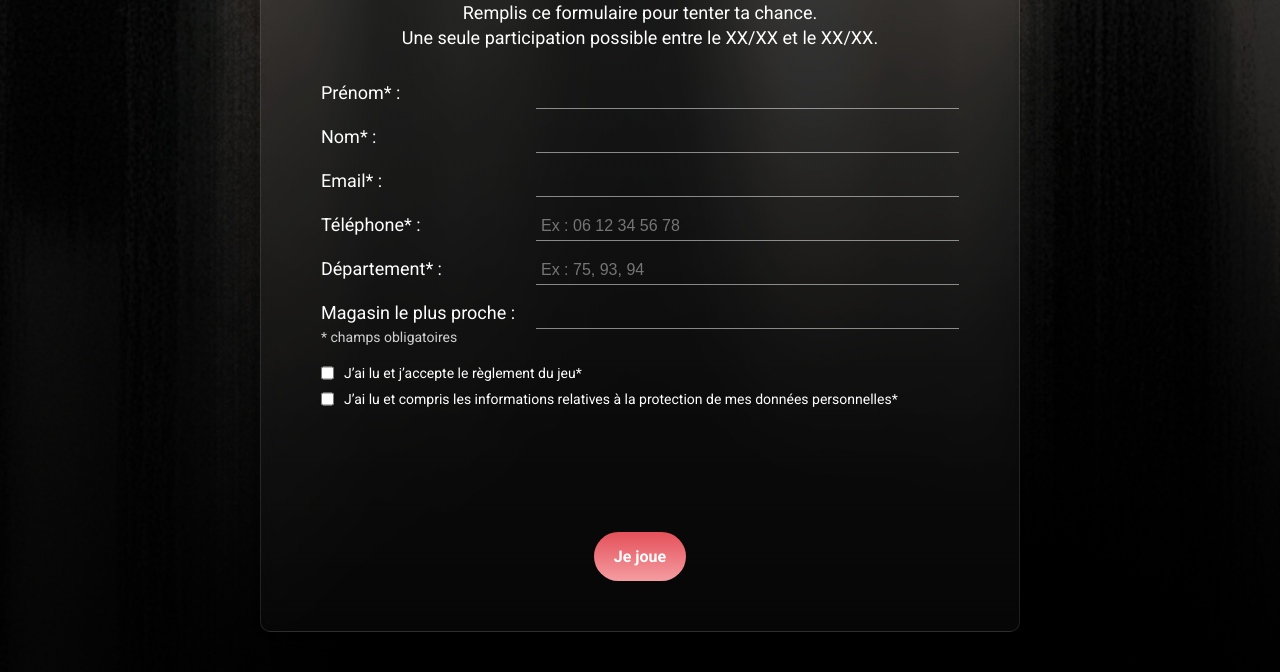
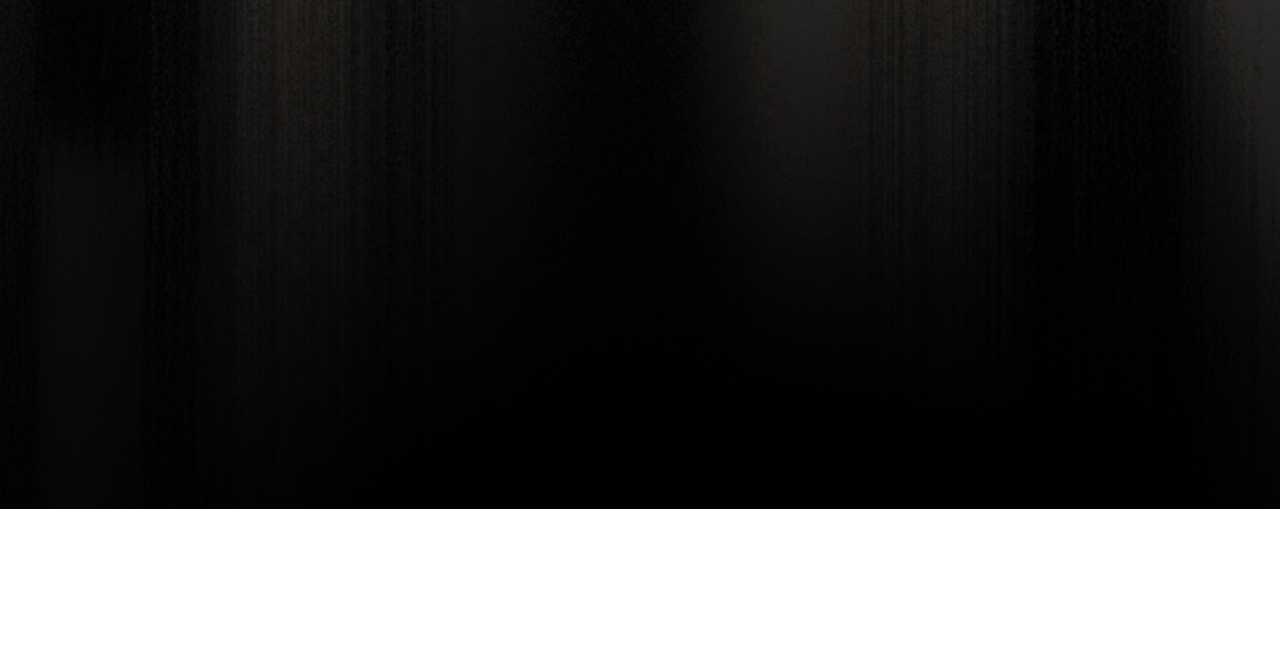
Before and after one commit to EliasBardes/Footlocker, a plain HTML site: page formulaire.html in a window 1280 px wide. Shown: the part 291-963 px from the top of the page. After the commit the page ends 800 px from the top, so only its background shows below. Drawn offline with Linux system fonts and the light colour scheme.

Commit message:
test : reestructuration

```diff
--- a/css/style.css
+++ b/css/style.css
@@ -222,125 +222,7 @@ header {
   content: url("../images/box-semi-closed.png");
 }
 
-/* --- PAGE Formulaire (Simplifiée) --- */
-
-form {
-  display: flex;
-  flex-direction: column;
-  flex: 1; /* Force le formulaire à s'étirer jusqu'au bas de la .card */
-  width: 100%;
-}
-
-.form-page {
-  display: flex;
-  justify-content: center;
-  align-items: center;
-  padding: 40px 0;
-}
-
-.card {
-  width: 760px;
-  height: 735px;
-  padding: 40px 60px;
-  border-radius: 10px;
-  background: linear-gradient(180deg, rgba(142, 142, 142, 0.15) 0%, rgba(40, 40, 40, 0.15) 100%);
-  backdrop-filter: blur(10px);
-  border: 1px solid rgba(255, 255, 255, 0.1);
-  box-shadow: 0px 4px 4px rgba(0, 0, 0, 0.25);
-  display: flex;
-  flex-direction: column;
-  gap: 30px;
-  align-items: center;
-}
-
-.card-header {
-  display: flex;
-  flex-direction: column;
-  align-items: center;
-  text-align: center;
-  width: 100%;
-  /* Pas besoin de gap ici car la .card gère l'espace avec le form */
-}
-
-.card-header h1 {
-  font-family: var(--font-title);
-  text-shadow: 0px 4px 4px rgba(0, 0, 0, 0.5);
-  font-size: 38px;
-  line-height: 1.1;
-  margin-bottom: 20px;
-  text-transform: none;
-}
-
-.card-header p {
-  font-size: 18px;
-  line-height: 1.4;
-  margin: 0 auto;
-  max-width: 500px; /* Pour forcer le retour à la ligne comme sur Figma */
-}
-
-#aide-obligatoire {
-  text-align: left;
-  font-size: 14px;
-  margin-bottom: 10px;
-  opacity: 0.8;
-}
-
-/* Alignement des champs */
-.fields-container {
-  display: flex;
-  width: 100%;
-  flex-direction: column;
-  gap: 15px;
-}
-
-.field {
-  display: flex;
-  align-items: center;
-  gap: 15px;
-}
-
-.field label {
-  width: 200px;
-  white-space: nowrap;
-  text-align: left;
-  font-size: 18px;
-  padding-bottom: 5px; /* Pour ne pas toucher la ligne */
-}
-
-.field input {
-  flex: 1;
-  background: transparent;
-  border: none;
-  border-bottom: 1px solid rgba(255, 255, 255, 0.5);
-  color: white;
-  padding: 5px;
-  outline: none;
-  font-size: 16px;
-  padding-bottom: 5px;
-}
-
-/* Cases à cocher */
-.consent-container {
-  margin-top: 10px;
-  display: flex;
-  flex-direction: column;
-  gap: 10px;
-  text-align: left;
-}
-
-.checkbox-line {
-  display: flex;
-  gap: 10px;
-  font-size: 14px;
-}
-
-.form-actions {
-  margin-top: auto; /* Pousse le bouton vers le bas de la carte */
-  display: flex;
-  justify-content: center;
-  padding-bottom: 10px; /* Petit ajustement pour ne pas coller au bord bas */
-}
-
+/
 
 /* --- RESPONSIVE DESIGN --- */
 
--- a/formulaire.html
+++ b/formulaire.html
@@ -6,89 +6,3 @@
     <title>Formulaire</title>
     <link rel="stylesheet" href="css/style.css" />
   </head>
-
-  <body>
-    <header>
-      <img
-        src="images/logo-footlocker.png"
-        alt="Foot Locker Logo"
-        class="logo"
-      />
-    </header>
-
-    <main class="form-page">
-      <section class="card">
-        <div class="card-header">
-          <h1>Apprenons à nous connaître !</h1>
-          <p>
-            Remplis ce formulaire pour tenter ta chance.<br />
-            Une seule participation possible entre le XX/XX et le XX/XX.
-          </p>
-        </div>
-
-        <form action="#" method="post">
-
-          <div class="fields-container">
-            <div class="field">
-              <label for="prenom">Prénom* :</label>
-              <input type="text" id="prenom" name="prenom" required />
-            </div>
-            <div class="field">
-              <label for="nom">Nom* :</label>
-              <input type="text" id="nom" name="nom" required />
-            </div>
-            <div class="field">
-              <label for="email">Email* :</label>
-              <input type="email" id="email" name="email" required />
-            </div>
-            <div class="field">
-              <label for="telephone">Téléphone* :</label>
-              <input
-                type="tel"
-                id="telephone"
-                name="telephone"
-                placeholder="Ex : 06 12 34 56 78"
-              />
-            </div>
-            <div class="field">
-              <label for="departement">Département* :</label>
-              <input
-                type="text"
-                id="departement"
-                name="departement"
-                placeholder="Ex : 75, 93, 94"
-              />
-            </div>
-            <div class="field">
-              <label for="magasin">Magasin le plus proche :</label>
-              <input type="text" id="magasin" name="magasin" />
-            </div>
-          </div>
-          <p id="aide-obligatoire">* champs obligatoires</p>
-
-          <div class="consent-container">
-            <div class="checkbox-line">
-              <input type="checkbox" id="reglement" required />
-              <label for="reglement"
-                >J’ai lu et j’accepte le règlement du jeu*</label
-              >
-            </div>
-            <div class="checkbox-line">
-              <input type="checkbox" id="donnees" required />
-              <label for="donnees"
-                >J’ai lu et compris les informations relatives à la protection
-                de mes données personnelles*</label
-              >
-            </div>
-          </div>
-
-          <div class="form-actions">
-            <button type="button" class="btn-red" onclick="window.location.href='page-3.html'">
-              <strong>Je joue</strong>
-            </button>
-          </div>
-        </form>
-      </section>
-    </main>
-  </body>
-</html>
```
